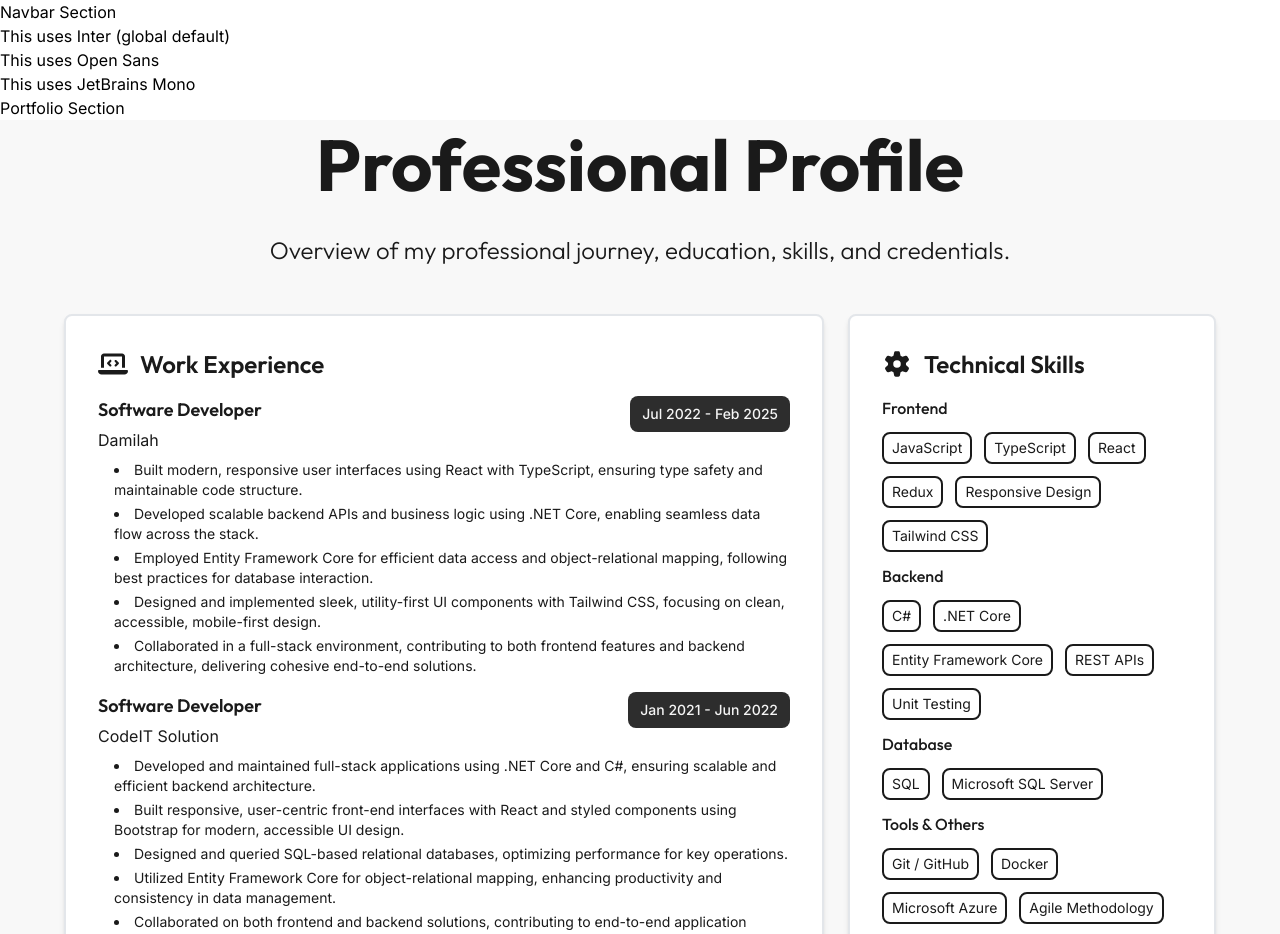
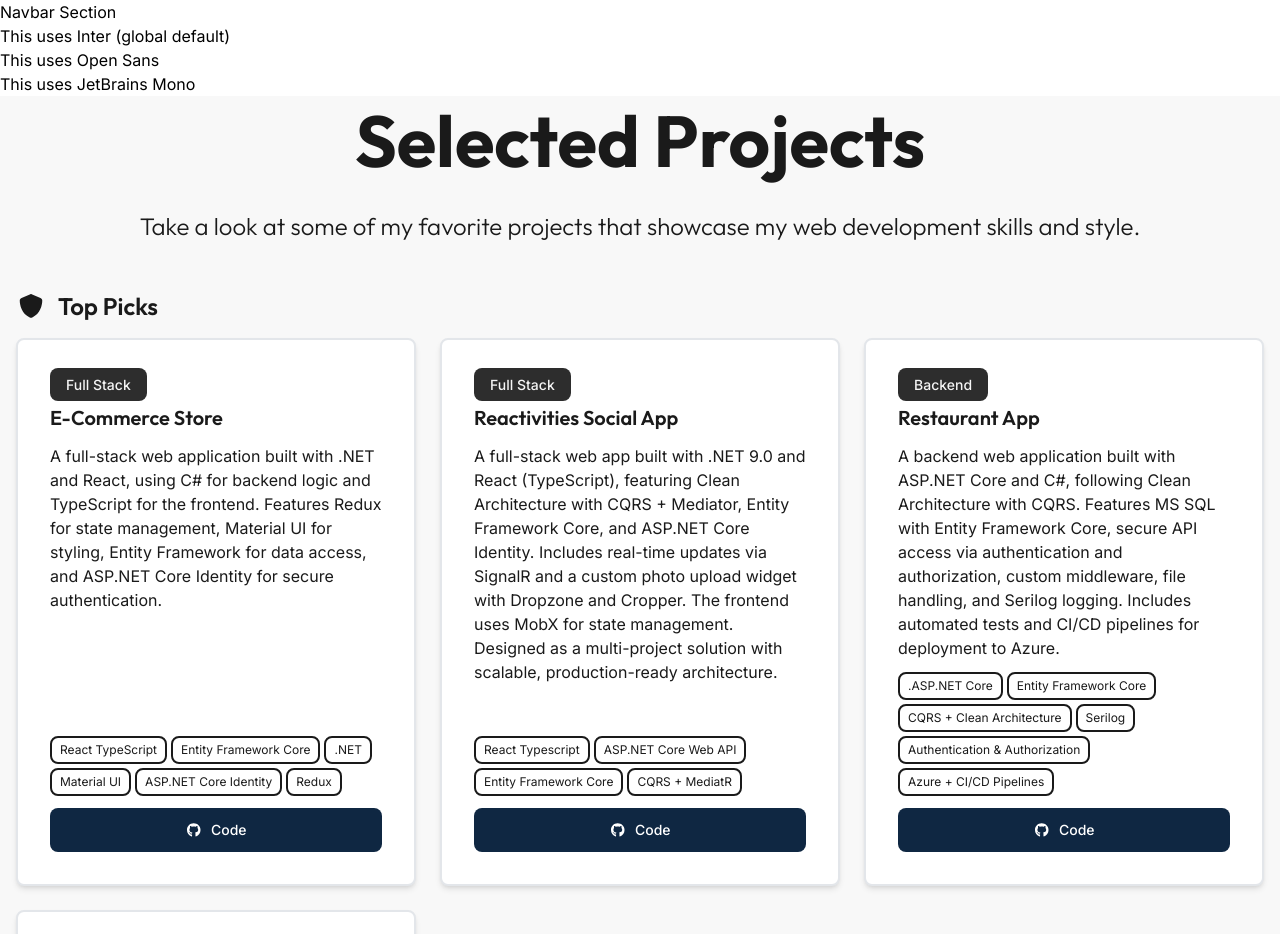
Before and after one commit to argirowski/ArgirovskiPortfolio, a React (Create React App) app: page / in a window 1280 px wide. Shown: the top 934 px of the page. Built offline with nearby package versions, Linux system fonts and the light colour scheme.

Commit message:
Finishing up with the resume page

```diff
--- a/src/components/Footer/Footer.tsx
+++ b/src/components/Footer/Footer.tsx
@@ -3,6 +3,7 @@ import { FontAwesomeIcon } from "@fortawesome/react-fontawesome";
 import { faCopyright } from "@fortawesome/free-regular-svg-icons";
 
 const Footer: React.FC = () => (
+  <>
     <footer className="bg-footer-bg text-footer-text py-6">
       <div className="flex items-center justify-center gap-1">
         <FontAwesomeIcon icon={faCopyright} className="text-sm" />
@@ -11,6 +12,7 @@ const Footer: React.FC = () => (
         </span>
       </div>
     </footer>
+  </>
 );
 
 export default Footer;
--- a/src/components/PortfolioPage/PortfolioPage.tsx
+++ b/src/components/PortfolioPage/PortfolioPage.tsx
@@ -7,71 +7,71 @@ import { faGithub } from "@fortawesome/free-brands-svg-icons";
 
 const PortfolioPage: React.FC = () => {
   return (
-    <div>Portfolio Section</div>
-    // <section className="portfolio-section">
-    //   <Container>
-    //     <Row className="justify-content-center mb-5">
-    //       <Col lg={8} className="text-center">
-    //         <h1 className="mb-4">Selected Projects</h1>
-    //         <p className="mb-4">
-    //           Take a look at some of my favorite projects that showcase my web
-    //           development skills and style.
-    //         </p>
-    //       </Col>
-    //     </Row>
+    <>
+      <section className="min-h-screen flex items-center justify-center bg-contact-bg px-4">
+        <div className="text-left w-full max-w-7xl">
+          <h1 className="text-7xl font-bold leading-tight text-contact-heading text-center">
+            Selected Projects
+          </h1>
+          <h2 className="text-2xl font-light mt-6 text-contact-heading text-center">
+            Take a look at some of my favorite projects that showcase my web
+            development skills and style.
+          </h2>
 
-    //     <Row>
-    //       <Col>
-    //         <h2 className="h3 mb-4">
-    //           <FontAwesomeIcon icon={faShield} />
-    //           Top Picks
-    //         </h2>
-    //         <Row className="g-4">
-    //           {projects.map((project) => (
-    //             <Col key={project.id} lg={6} xl={4}>
-    //               <Card className="h-100 project-card">
-    //                 <Card.Body className="p-4 d-flex flex-column">
-    //                   <div className="mb-2">
-    //                     <Badge className="me-2 category-badge">
-    //                       {project.category}
-    //                     </Badge>
-    //                   </div>
-    //                   <Card.Title className="h5 mb-3">
-    //                     {project.title}
-    //                   </Card.Title>
-    //                   <Card.Text className="mb-3 flex-grow-1">
-    //                     {project.description}
-    //                   </Card.Text>
-    //                   <div className="mb-3">
-    //                     <div className="d-flex flex-wrap gap-1">
-    //                       {project.technologies.map((tech) => (
-    //                         <Badge key={tech} className="small tech-badge">
-    //                           {tech}
-    //                         </Badge>
-    //                       ))}
-    //                     </div>
-    //                   </div>
-    //                   <div className="d-flex gap-2 mt-auto">
-    //                     <Button
-    //                       size="sm"
-    //                       href={project.githubUrl}
-    //                       target="_blank"
-    //                       rel="noopener noreferrer"
-    //                       className="flex-fill btn-custom"
-    //                     >
-    //                       <FontAwesomeIcon icon={faGithub} />
-    //                       Code
-    //                     </Button>
-    //                   </div>
-    //                 </Card.Body>
-    //               </Card>
-    //             </Col>
-    //           ))}
-    //         </Row>
-    //       </Col>
-    //     </Row>
-    //   </Container>
-    // </section>
+          {/* Portfolio content will go here */}
+          <div className="mt-12">
+            <h3 className="text-2xl font-semibold text-contact-heading text-left mb-4">
+              <FontAwesomeIcon icon={faShield} className="mr-3" />
+              Top Picks
+            </h3>
+
+            {/* Project Cards Grid */}
+            <div className="grid grid-cols-12 gap-6">
+              {projects.map((project) => (
+                <div key={project.id} className="col-span-4">
+                  <div className="bg-contact-card-bg text-contact-card-text border-2 border-contact-card-border rounded-lg shadow-md p-8 h-full flex flex-col">
+                    <div className="mb-2">
+                      <span className="px-4 py-2 bg-badge-bg text-badge-text text-sm font-medium rounded-lg me-2">
+                        {project.category}
+                      </span>
+                    </div>
+                    <h4 className="text-xl font-semibold text-contact-heading mb-3">
+                      {project.title}
+                    </h4>
+                    <p className="text-contact-card-text mb-3 flex-grow">
+                      {project.description}
+                    </p>
+                    <div className="mb-3">
+                      <div className="flex flex-wrap gap-1">
+                        {project.technologies.map((tech) => (
+                          <span
+                            key={tech}
+                            className="border-2 border-contact-card-text text-contact-card-text bg-transparent px-2 py-1 text-xs rounded-lg"
+                          >
+                            {tech}
+                          </span>
+                        ))}
+                      </div>
+                    </div>
+                    <div className="flex gap-2 mt-auto">
+                      <a
+                        href={project.githubUrl}
+                        target="_blank"
+                        rel="noopener noreferrer"
+                        className="flex-1 bg-contact-link hover:bg-contact-link-hover text-white text-center py-3 px-6 rounded-lg text-sm font-medium transition-colors duration-200 flex items-center justify-center gap-2"
+                      >
+                        <FontAwesomeIcon icon={faGithub} />
+                        Code
+                      </a>
+                    </div>
+                  </div>
+                </div>
+              ))}
+            </div>
+          </div>
+        </div>
+      </section>
+    </>
   );
 };
 
--- a/src/components/ResumePage/ResumePage.tsx
+++ b/src/components/ResumePage/ResumePage.tsx
@@ -45,7 +45,7 @@ const ResumePage: React.FC = () => {
                   >
                     <div className="flex justify-between items-start mb-2">
                       <div>
-                        <h4 className="mb-1 text-lg font-semibold">
+                        <h4 className="mb-1 text-lg font-semibold text-contact-heading">
                           {job.position}
                         </h4>
                         <p className="mb-0 text-contact-card-text">
@@ -83,7 +83,7 @@ const ResumePage: React.FC = () => {
                   >
                     <div className="flex justify-between items-start mb-2">
                       <div>
-                        <h4 className="mb-1 text-lg font-semibold">
+                        <h4 className="mb-1 text-lg font-semibold text-contact-heading">
                           {edu.title}
                         </h4>
                         <p className="mb-0 text-contact-card-text">
```
Lines whose indentation alone changed are shown as unchanged.
